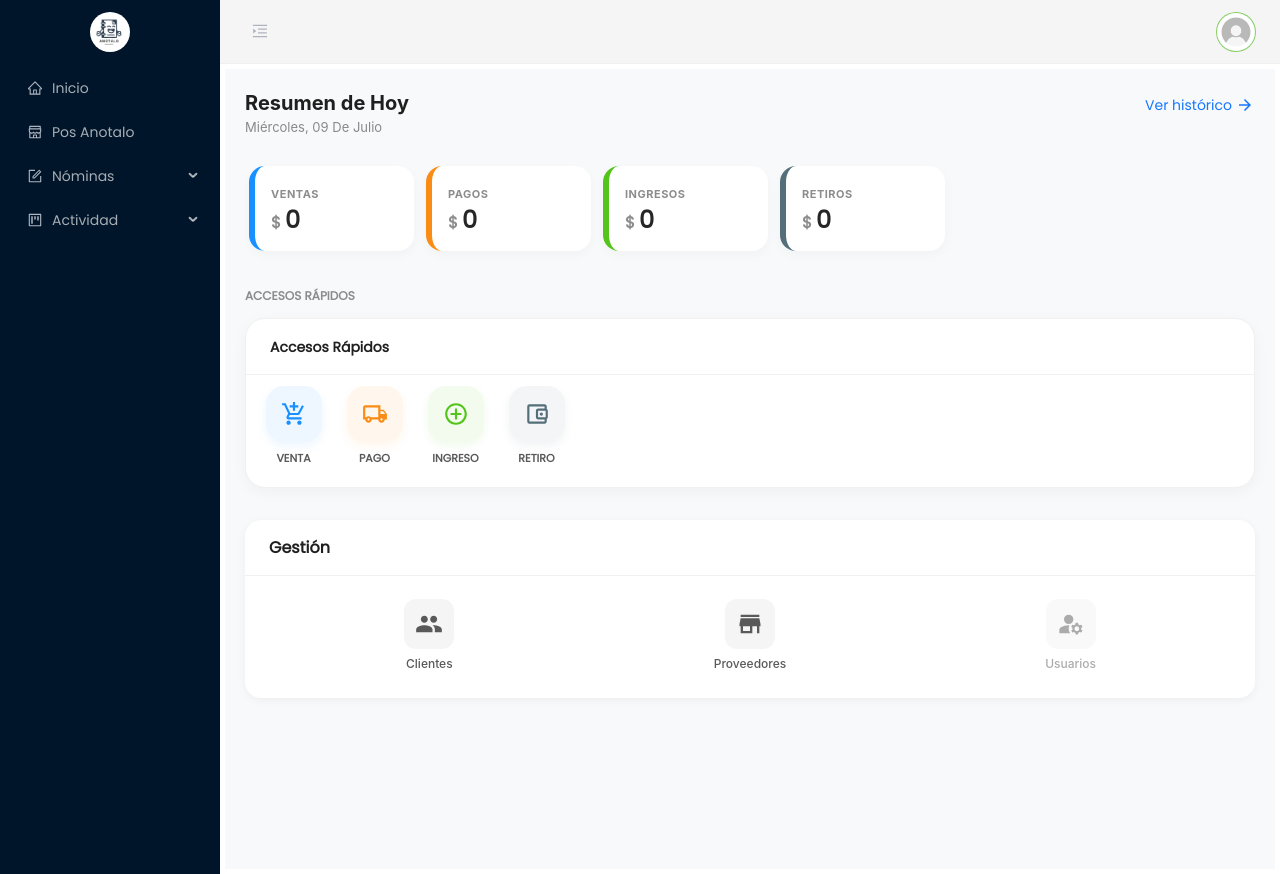
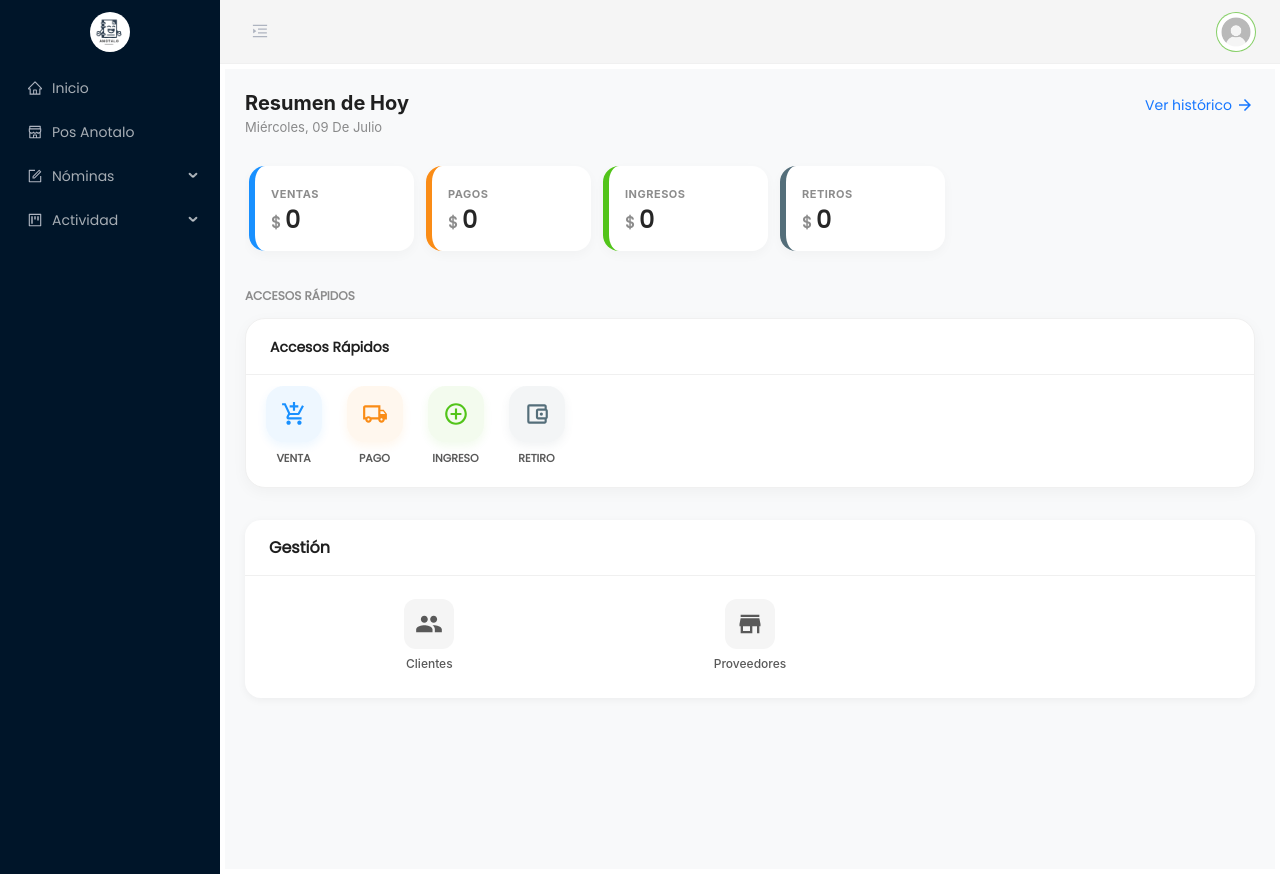
Before and after one commit to FacundoGSanchez/anotalo-ui, a React (Vite) app: page /login in a window 1280 px wide. Both pictures are taken after a click on the button "Ingresar". Built offline with nearby package versions, Linux system fonts and the light colour scheme.

Commit message:
GestionUsuario

```diff
--- a/src/pages/Dashboard/components/GestionGrid.jsx
+++ b/src/pages/Dashboard/components/GestionGrid.jsx
@@ -42,15 +42,14 @@ const GestionGrid = () => {
             onClick={() => handleNavigate("proveedores")}
           />
         </Col>
-        <Col span={8}>
-          {/* PASAMOS DISABLED DESDE AQUÍ */}
-          <GestionItem
+        {/* <Col span={8}>
+           <GestionItem
             icon={<MdManageAccounts />}
             label="Usuarios"
             onClick={() => navigate("/usuarios")}
             disabled={true}
-          />
-        </Col>
+          /> */}
+        {/* </Col> */}
       </Row>
     </Card>
   );
```
